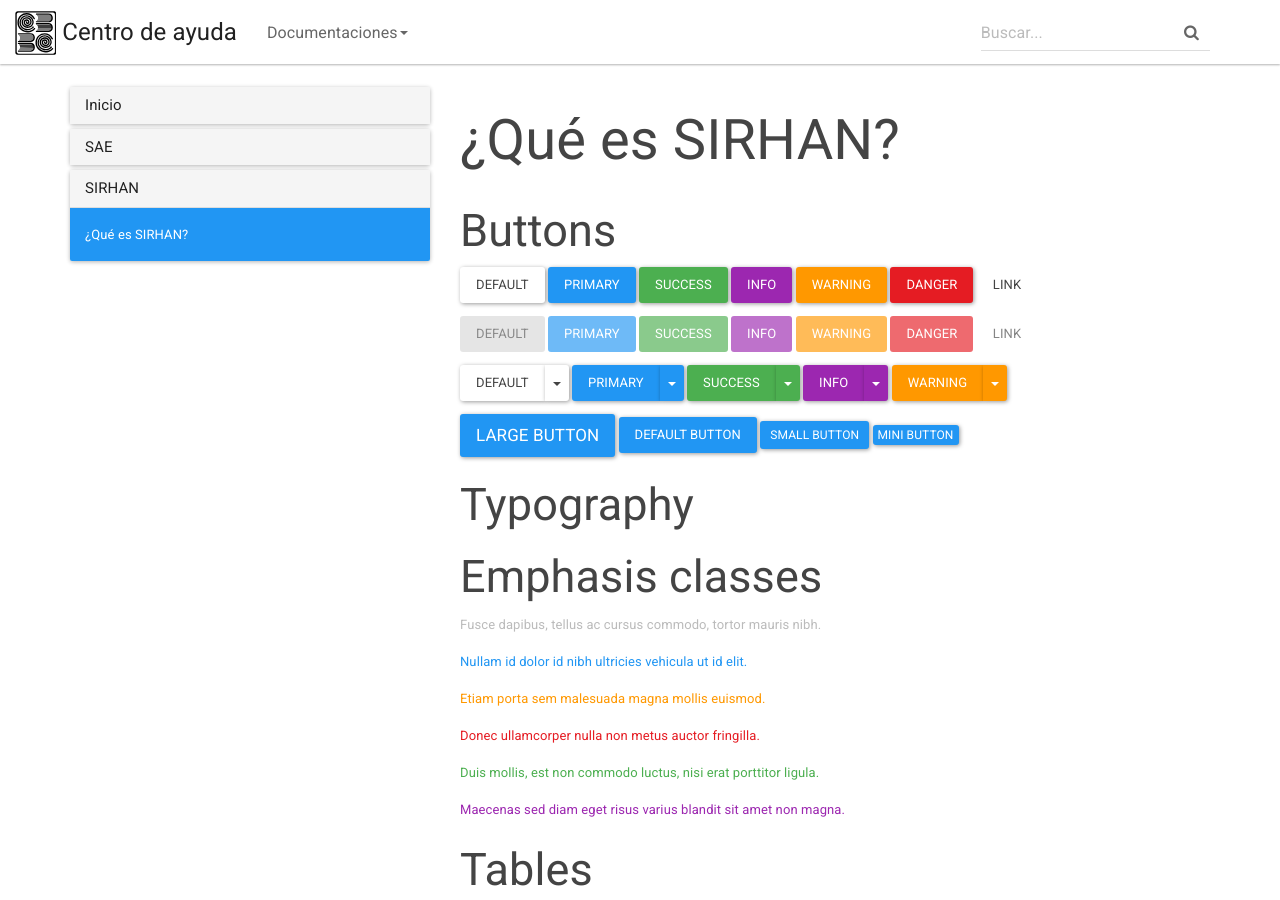
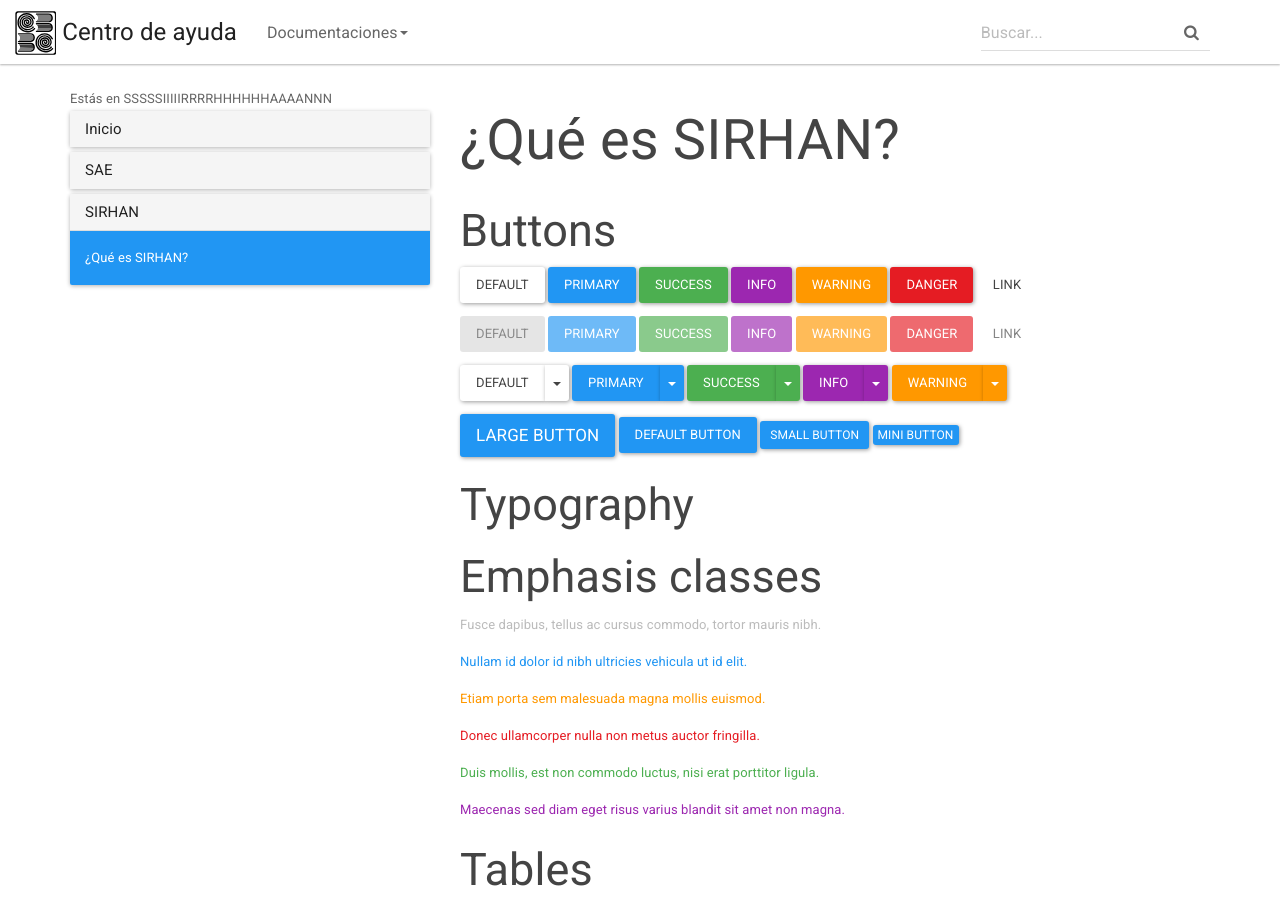
Before and after one commit to CoBachBC/centrodeayuda, a Jekyll site: the page built from docs/_docs/SIRHAN/sirhan.md, in a window 1280 px wide and 900 px high. Built offline with Jekyll 4.4.1, drawn with Linux system fonts in a browser that asks for light colours.

Commit message:
Update docs_nav.html

```diff
--- a/docs/_includes/docs_nav.html
+++ b/docs/_includes/docs_nav.html
@@ -2,6 +2,9 @@
 
   {% if page.docu == "sae" %}
     Estás en SSSSSSAAAAEEEE
+  {% endif %}
+  {% if page.docu == "sirhan" %}
+    Estás en SSSSSIIIIIRRRRHHHHHHAAAANNN
   {% endif %}
 
   {% for section in site.data.docs %}
```
